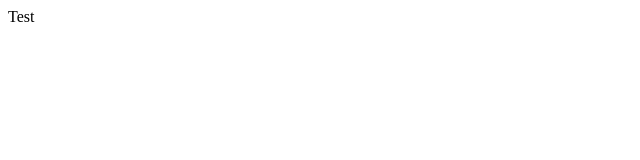
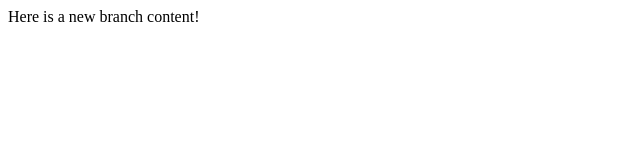
Before and after one commit to JoseRazo/lecture1, a plain HTML site: page index.html in a window 1280 px wide. Shown: the whole page, without its empty margins (0-640 px from the left). Drawn offline with Linux system fonts and the light colour scheme.

Commit message:
Added a new branch content

```diff
--- a/index.html
+++ b/index.html
@@ -6,6 +6,6 @@
     <title>Test</title>
 </head>
 <body>
-    Test
+    Here is a new branch content!
 </body>
 </html>
```
